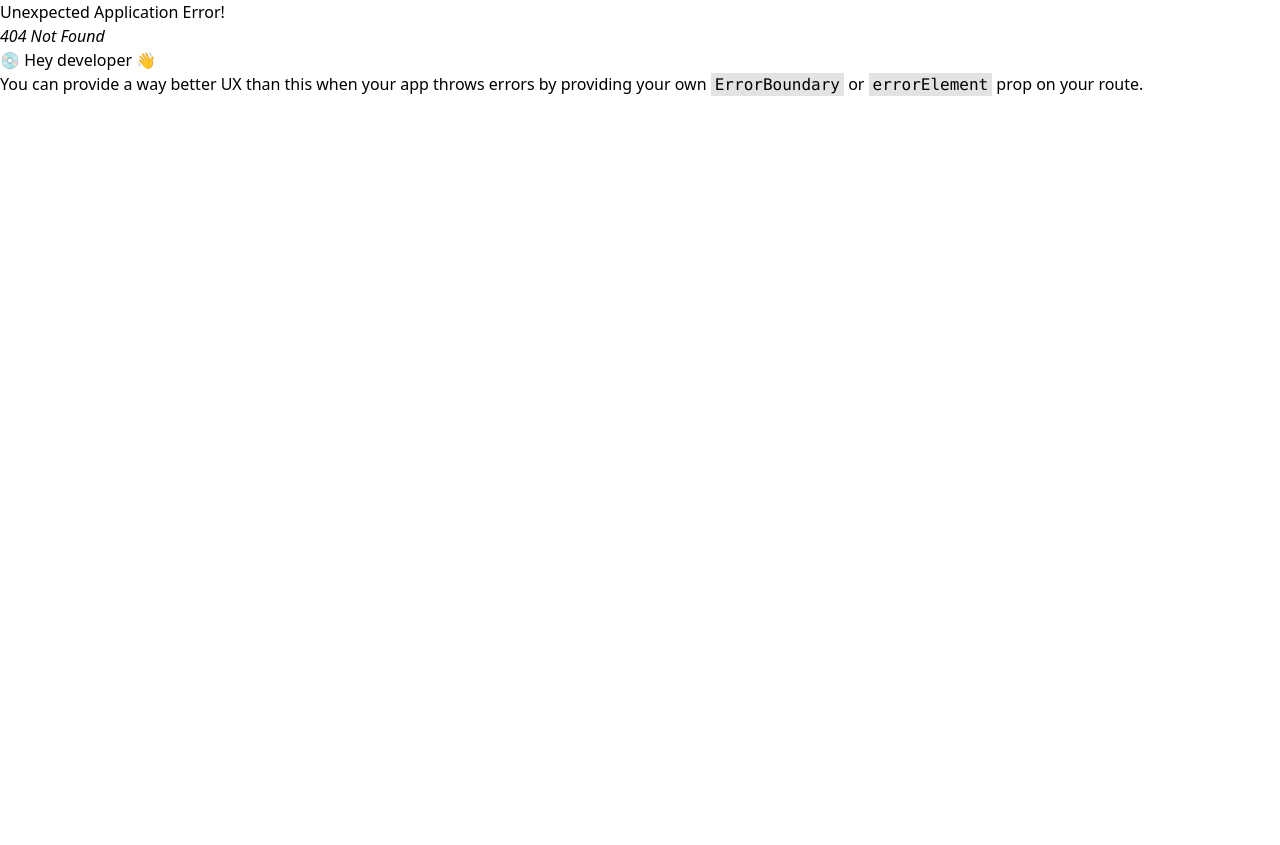
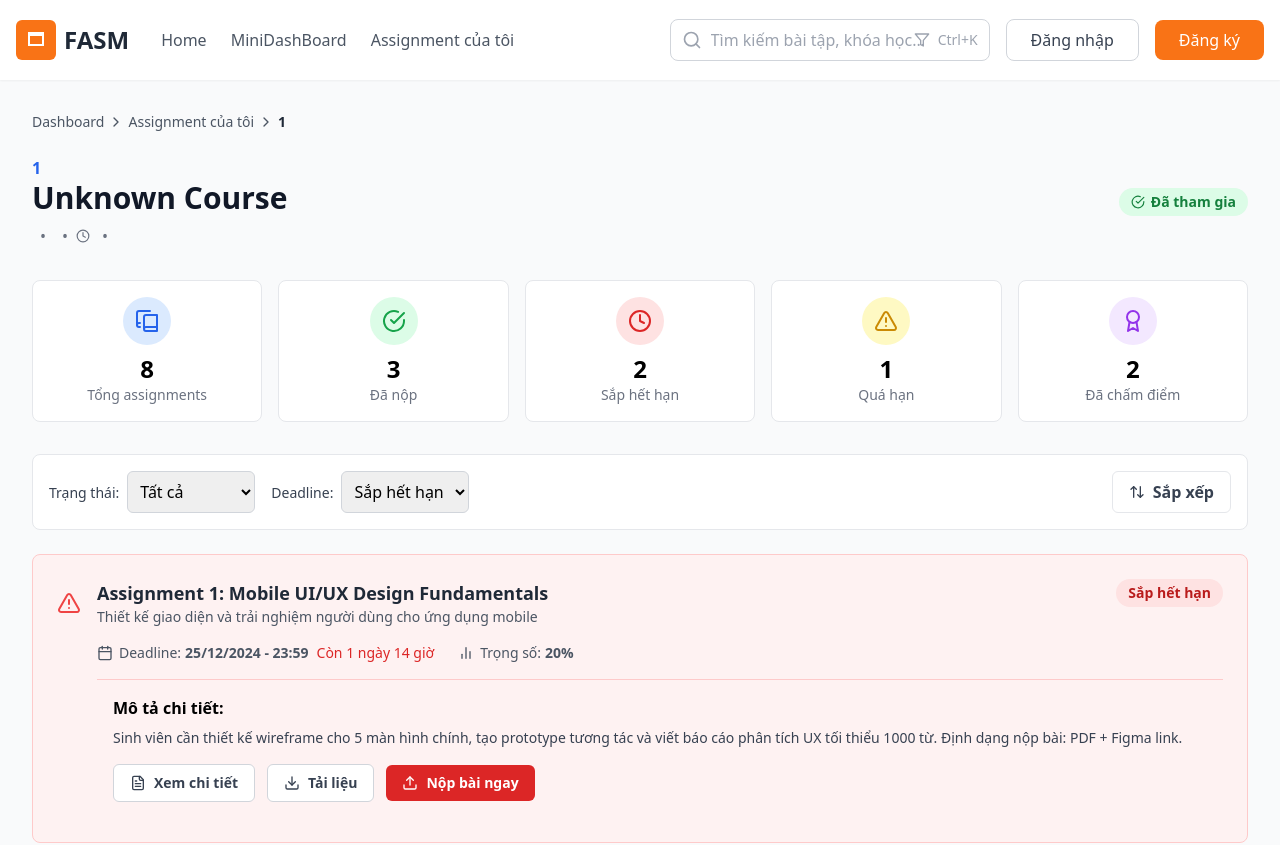
Before and after one commit to DuydoFE/FASM---Assignment-Submission-and-Double-Blind-Peer-Review-System-for-FPT-University, a React (Vite) app: page /assignment/1 in a window 1280 px wide. Before the commit this address had no page. Shown: the top 845 px of the page. Before the commit the page ends 800 px from the top, so only its background shows below. Built offline with nearby package versions, Linux system fonts and the light colour scheme.

Commit message:
feat: add assignment detail page, cards, and routing updates

```diff
--- /dev/null
+++ b/src/component/Assignment/AssignmentCard.jsx
@@ -0,0 +1,77 @@
+import React from 'react';
+import { AlertTriangle, Calendar, BarChart2, FileText, Download, Upload } from 'lucide-react';
+
+const AssignmentCard = ({ assignment }) => {
+    const statusConfig = {
+    due: {
+      bgColor: 'bg-red-50',
+      borderColor: 'border-red-200',
+      textColor: 'text-red-700',
+      badgeColor: 'bg-red-100 text-red-700',
+      badgeText: 'Sắp hết hạn',
+      icon: <AlertTriangle className="w-6 h-6 text-red-500" />
+    },
+    open: {
+      bgColor: 'bg-white',
+      borderColor: 'border-gray-200',
+      textColor: 'text-yellow-700',
+      badgeColor: 'bg-yellow-100 text-yellow-700',
+      badgeText: 'Đang mở',
+      icon: <div className="w-6 h-6 text-yellow-500 font-bold text-lg">&lt;&gt;</div>
+    },
+  };
+
+  const currentStatus = statusConfig[assignment.status];
+
+  return (
+    <div className={`p-6 rounded-lg border ${currentStatus.bgColor} ${currentStatus.borderColor}`}>
+      <div className="flex justify-between items-start">
+        <div className="flex items-center">
+          <div className="mr-4">{currentStatus.icon}</div>
+          <div>
+            <h3 className="font-bold text-lg text-gray-800">{assignment.title}</h3>
+            <p className="text-sm text-gray-600">{assignment.description}</p>
+          </div>
+        </div>
+        <div className={`px-3 py-1 text-sm font-semibold rounded-full ${currentStatus.badgeColor}`}>
+          {currentStatus.badgeText}
+        </div>
+      </div>
+
+      <div className="flex items-center space-x-6 text-sm text-gray-600 mt-4 ml-10">
+        <div className="flex items-center">
+          <Calendar className="w-4 h-4 mr-1.5" />
+          Deadline: <span className="font-semibold ml-1">{assignment.deadline}</span>
+          <span className="text-red-600 ml-2">{assignment.timeLeft}</span>
+        </div>
+        <div className="flex items-center">
+          <BarChart2 className="w-4 h-4 mr-1.5" />
+          Trọng số: <span className="font-semibold ml-1">{assignment.weight}</span>
+        </div>
+      </div>
+
+      {assignment.status === 'due' && (
+         <div className="mt-4 ml-10 p-4 border-t border-red-200">
+           <p className="font-semibold mb-2">Mô tả chi tiết:</p>
+           <p className="text-sm text-gray-700 mb-4">{assignment.details}</p>
+           <div className="flex items-center space-x-3">
+             <button className="flex items-center px-4 py-2 bg-white border border-gray-300 text-gray-700 font-semibold rounded-md hover:bg-gray-50 text-sm">
+                <FileText className="w-4 h-4 mr-2" />
+                Xem chi tiết
+             </button>
+             <button className="flex items-center px-4 py-2 bg-white border border-gray-300 text-gray-700 font-semibold rounded-md hover:bg-gray-50 text-sm">
+                <Download className="w-4 h-4 mr-2" />
+                Tải liệu
+             </button>
+             <button className="flex items-center px-4 py-2 bg-red-600 text-white font-semibold rounded-md hover:bg-red-700 text-sm">
+                <Upload className="w-4 h-4 mr-2" />
+                Nộp bài ngay
+             </button>
+           </div>
+         </div>
+      )}
+    </div>
+  );
+};
+
+export default AssignmentCard;
--- a/src/component/Assignment/EnrolledCourseCard.jsx
+++ b/src/component/Assignment/EnrolledCourseCard.jsx
@@ -1,5 +1,6 @@
-// src/component/Assignment/EnrolledCourseCard.jsx
+
 import React from 'react';
+import { useNavigate } from 'react-router-dom';
 import { User, Users, Calendar, BookCopy, Eye, Info } from 'lucide-react';
 
 const EnrolledCourseCard = ({
@@ -11,9 +12,17 @@ const EnrolledCourseCard = ({
   schedule,
   assignmentCount
 }) => {
+  const navigate = useNavigate(); // 2. Khởi tạo hook
+
+  // 3. Hàm xử lý sự kiện click
+  const handleViewAssignments = () => {
+    // Điều hướng đến trang assignment chi tiết với classCode làm ID
+    navigate(`/assignment/${classCode}`);
+  };
+
   return (
     <div className="p-6 rounded-lg shadow-md border border-gray-200">
-      {/* Top Section */}
+
       <div className="flex justify-between items-start mb-4">
         <div className="flex items-center">
           <div className="flex-shrink-0 w-12 h-12 flex items-center justify-center bg-blue-100 text-blue-600 font-bold rounded-full text-lg">
@@ -29,7 +38,7 @@ const EnrolledCourseCard = ({
         </div>
       </div>
 
-      {/* Info Grid Section */}
+
       <div className="grid grid-cols-1 md:grid-cols-3 gap-x-6 gap-y-3 text-gray-600 text-sm mb-6">
         <div className="flex items-center">
           <User className="w-4 h-4 mr-2 text-gray-400" />
@@ -49,9 +58,13 @@ const EnrolledCourseCard = ({
         </div>
       </div>
 
-      {/* Action Buttons Section */}
+
       <div className="flex justify-end space-x-3">
-        <button className="flex items-center px-4 py-2 bg-blue-600 text-white font-semibold rounded-md hover:bg-blue-700 transition-colors">
+
+        <button
+          onClick={handleViewAssignments}
+          className="flex items-center px-4 py-2 bg-blue-600 text-white font-semibold rounded-md hover:bg-blue-700 transition-colors"
+        >
           <Eye className="w-4 h-4 mr-2" />
           Xem assignments
         </button>
--- /dev/null
+++ b/src/component/Assignment/StatCard.jsx
@@ -0,0 +1,23 @@
+import React from 'react';
+
+const StatCard = ({ icon: Icon, value, label, color }) => {
+  const colorClasses = {
+    blue: 'bg-blue-100 text-blue-600',
+    green: 'bg-green-100 text-green-600',
+    red: 'bg-red-100 text-red-600',
+    yellow: 'bg-yellow-100 text-yellow-600',
+    purple: 'bg-purple-100 text-purple-600',
+  };
+
+  return (
+    <div className="flex flex-col items-center justify-center p-4 bg-white rounded-lg border">
+      <div className={`w-12 h-12 flex items-center justify-center rounded-full ${colorClasses[color]}`}>
+        <Icon size={24} />
+      </div>
+      <p className="text-2xl font-bold mt-2">{value}</p>
+      <p className="text-sm text-gray-500">{label}</p>
+    </div>
+  );
+};
+
+export default StatCard;
--- a/src/config/router.jsx
+++ b/src/config/router.jsx
@@ -15,6 +15,7 @@ import InstructorCreatePassword from "../pages/InstructorCreatePassword/Instruct
 import InstructorClassLayout from "../layout/InstructorClassLayout";
 import InstructorManageClass from "../pages/InstructorManageClass/InstructorManageClass";
 import InstructorManageAssignment from "../pages/InstructorManageAssignment/InstructorManageAssignment";
+import AssignmentDetailPage from "../pages/AssignmentDetailPage/AssignmentDetailPage";
 
 export const router = createBrowserRouter([
   {
@@ -34,6 +35,11 @@ export const router = createBrowserRouter([
 
         path: "my-assignments",
         element: <StudentAssignmentPage />,
+      },
+       {
+
+        path: "assignment/:courseId",
+        element: <AssignmentDetailPage />,
       },
     ],
   },
--- /dev/null
+++ b/src/pages/AssignmentDetailPage/AssignmentDetailPage.jsx
@@ -0,0 +1,129 @@
+// src/pages/AssignmentDetailPage/AssignmentDetailPage.jsx
+import React from 'react';
+import { useParams, Link } from 'react-router-dom';
+import { ChevronRight, Clock, BookCopy, CheckCircle, AlertTriangle, Award, Filter, ArrowUpDown } from 'lucide-react';
+import StatCard from '../../component/Assignment/StatCard';
+import AssignmentCard from '../../component/Assignment/AssignmentCard';
+
+
+// Dữ liệu giả lập
+const courseData = {
+  SE1715: {
+    code: 'SE1741',
+    title: 'PRM391 Mobile Development Lab',
+    subject: 'Programming Mobile Devices',
+    instructor: 'Nguyễn Minh Sang',
+    year: '2025',
+    semester: 'Fall 2025'
+  }
+};
+
+const assignments = [
+  {
+    id: 1,
+    title: 'Assignment 1: Mobile UI/UX Design Fundamentals',
+    description: 'Thiết kế giao diện và trải nghiệm người dùng cho ứng dụng mobile',
+    deadline: '25/12/2024 - 23:59',
+    timeLeft: 'Còn 1 ngày 14 giờ',
+    weight: '20%',
+    status: 'due',
+    details: 'Sinh viên cần thiết kế wireframe cho 5 màn hình chính, tạo prototype tương tác và viết báo cáo phân tích UX tối thiểu 1000 từ. Định dạng nộp bài: PDF + Figma link.'
+  },
+  {
+    id: 2,
+    title: 'Assignment 2: Android Development with Kotlin',
+    description: 'Phát triển ứng dụng Android cơ bản sử dụng ngôn ngữ Kotlin',
+    deadline: '05/10/2025 - 23:59',
+    timeLeft: 'Còn 11 ngày',
+    weight: '20%',
+    status: 'open',
+  },
+];
+
+
+const AssignmentDetailPage = () => {
+  const { courseId } = useParams(); // Lấy courseId từ URL
+  const course = courseData[courseId] || { code: courseId, title: 'Unknown Course' }; // Tìm dữ liệu khóa học
+
+  return (
+    <div className="bg-gray-50 min-h-screen p-8">
+      <div className="max-w-7xl mx-auto">
+        {/* Breadcrumbs */}
+        <div className="mb-6 flex items-center text-sm text-gray-600">
+          <Link to="/dashboard" className="hover:underline">Dashboard</Link>
+          <ChevronRight className="w-4 h-4 mx-1" />
+          <Link to="/my-assignments" className="hover:underline">Assignment của tôi</Link>
+          <ChevronRight className="w-4 h-4 mx-1" />
+          <span className="font-semibold text-gray-800">{course.code}</span>
+        </div>
+
+        {/* Course Header */}
+        <div className="mb-8">
+            <div className="flex justify-between items-center">
+                <div>
+                    <p className="text-blue-600 font-semibold">{course.code}</p>
+                    <h1 className="text-3xl font-bold text-gray-900">{course.title}</h1>
+                    <div className="flex items-center text-gray-500 mt-2">
+                        <span>{course.subject}</span>
+                        <span className="mx-2">•</span>
+                        <span>{course.instructor}</span>
+                        <span className="mx-2">•</span>
+                        <Clock size={14} className="mr-1" />
+                        <span>{course.year}</span>
+                        <span className="mx-2">•</span>
+                        <span>{course.semester}</span>
+                    </div>
+                </div>
+                <div className="flex items-center px-3 py-1 text-sm font-semibold bg-green-100 text-green-700 rounded-full">
+                    <CheckCircle size={14} className="mr-1.5" />
+                    Đã tham gia
+                </div>
+            </div>
+        </div>
+
+        {/* Stats Grid */}
+        <div className="grid grid-cols-2 md:grid-cols-5 gap-4 mb-8">
+            <StatCard icon={BookCopy} value="8" label="Tổng assignments" color="blue" />
+            <StatCard icon={CheckCircle} value="3" label="Đã nộp" color="green" />
+            <StatCard icon={Clock} value="2" label="Sắp hết hạn" color="red" />
+            <StatCard icon={AlertTriangle} value="1" label="Quá hạn" color="yellow" />
+            <StatCard icon={Award} value="2" label="Đã chấm điểm" color="purple" />
+        </div>
+
+        {/* Filter and Sort */}
+        <div className="bg-white p-4 rounded-lg border flex justify-between items-center mb-6">
+            <div className="flex items-center space-x-4">
+                <div>
+                    <label htmlFor="status-filter" className="text-sm font-medium text-gray-700 mr-2">Trạng thái:</label>
+                    <select id="status-filter" className="p-2 border border-gray-300 rounded-md">
+                        <option>Tất cả</option>
+                        <option>Đang mở</option>
+                        <option>Sắp hết hạn</option>
+                    </select>
+                </div>
+                 <div>
+                    <label htmlFor="deadline-filter" className="text-sm font-medium text-gray-700 mr-2">Deadline:</label>
+                    <select id="deadline-filter" className="p-2 border border-gray-300 rounded-md">
+                        <option>Sắp hết hạn</option>
+                        <option>Mới nhất</option>
+                    </select>
+                </div>
+            </div>
+            <button className="flex items-center px-4 py-2 border rounded-md font-semibold text-gray-700 hover:bg-gray-100">
+                <ArrowUpDown size={16} className="mr-2" />
+                Sắp xếp
+            </button>
+        </div>
+
+        {/* Assignments List */}
+        <div className="space-y-6">
+            {assignments.map(assignment => (
+                <AssignmentCard key={assignment.id} assignment={assignment} />
+            ))}
+        </div>
+      </div>
+    </div>
+  );
+};
+
+export default AssignmentDetailPage;
```
